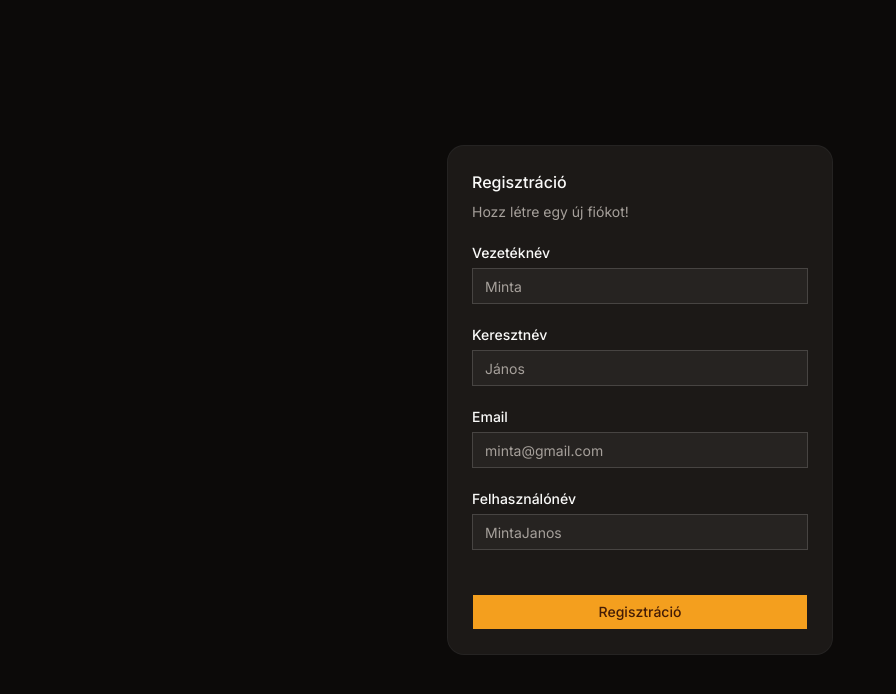
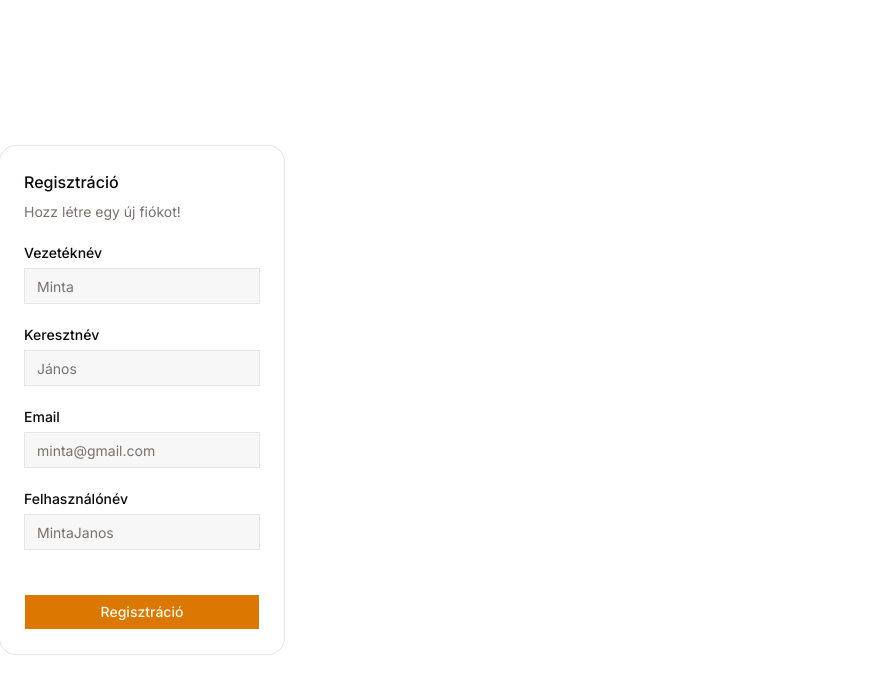
Before and after one commit to libnotix/frontend, a Next.js app: page /createaccount in a window 1280 px wide. Shown: the top 694 px of the page, without its empty margins (0-896 px from the left). Built offline with nearby package versions, Linux system fonts and the light colour scheme.

Commit message:
added login/accountcreate tab, in wip

```diff
--- a/app/createaccount/page.tsx
+++ b/app/createaccount/page.tsx
@@ -1,3 +1,4 @@
+
 "use client";
 
 import { memo } from "react";
--- a/app/layout.tsx
+++ b/app/layout.tsx
@@ -4,7 +4,6 @@ import "./globals.css";
 import { cn } from "@/lib/utils";
 
 const inter = Inter({ subsets: ['latin'], variable: '--font-sans' });
-
 
 export const metadata: Metadata = {
   title: "Create Next App",
@@ -18,9 +17,7 @@ export default function RootLayout({
 }>) {
   return (
     <html lang="en" className={cn(inter.variable, "min-h-full flex")} >
-      <body
-        className={`${inter.className} antialiased dark min-h-full w-full`}
-      >
+      <body>
         {children}
       </body>
     </html>
```
